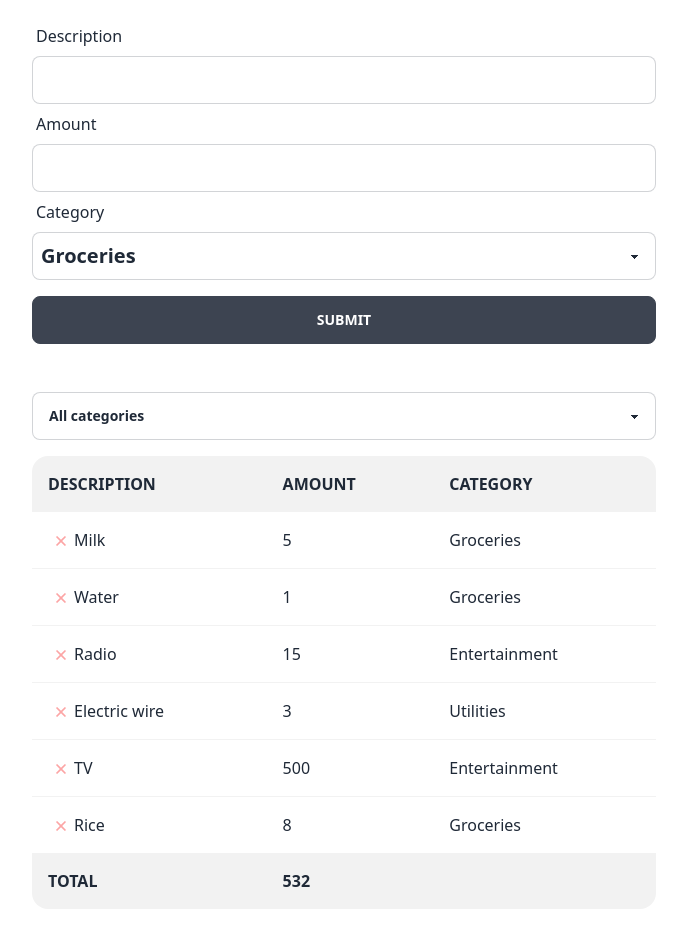
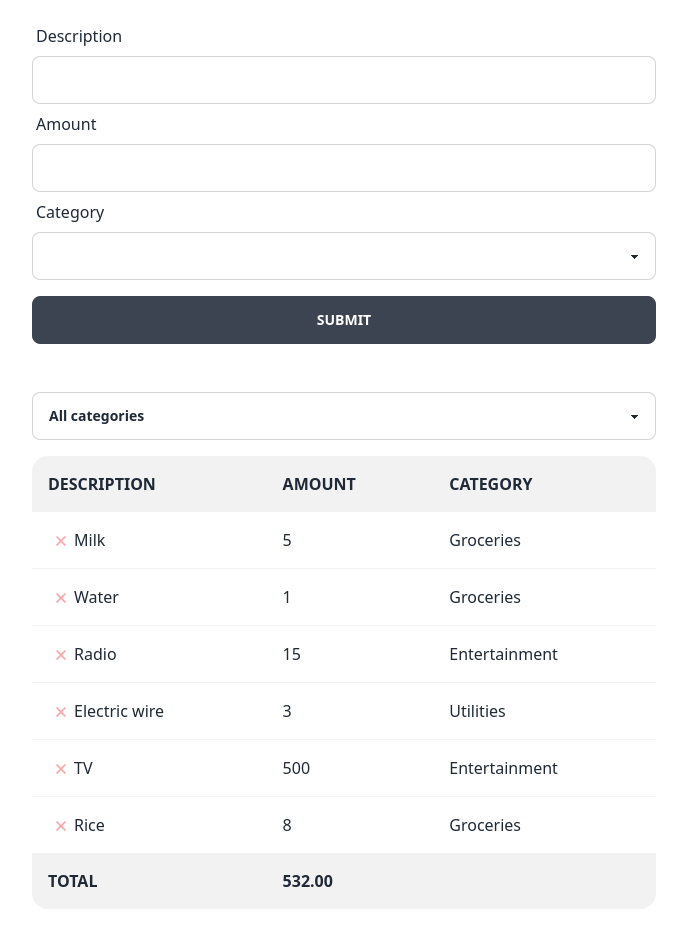
Before and after one commit to HabibMollah/expense-tracker, a React (Vite) app: page / in a window 1280 px wide. Shown: the whole page, without its empty margins (296-983 px from the left). Built offline with nearby package versions, Linux system fonts and the light colour scheme.

Commit message:
add error messages for form validation

```diff
--- a/src/App.tsx
+++ b/src/App.tsx
@@ -16,7 +16,6 @@ function App() {
   function onDelete(id: number) {
     setExpenses(expenses.filter((expense) => expense.id !== id));
   }
-
   return (
     <div>
       <Form />
--- a/src/ExpenseList.tsx
+++ b/src/ExpenseList.tsx
@@ -101,7 +101,9 @@ function ExpenseList({
             <tr>
               <td>Total</td>
               <td>
-                {expenses.reduce((acc, expense) => acc + expense.amount, 0)}
+                {expenses
+                  .reduce((acc, expense) => acc + expense.amount, 0)
+                  .toFixed(2)}
               </td>
               <td></td>
             </tr>
--- a/src/Form.tsx
+++ b/src/Form.tsx
@@ -1,11 +1,19 @@
 import { useForm } from 'react-hook-form';
 import { zodResolver } from '@hookform/resolvers/zod';
-import * as z from 'zod';
+import { z } from 'zod';
 
 const schema = z.object({
-  description: z.string().min(2).max(20),
-  amount: z.number().min(0.01).max(100_000),
-  category: z.enum(['Groceries', 'Utilities', 'Entertainment']),
+  description: z
+    .string()
+    .min(2, { message: 'Description must be 2 characters at least' })
+    .max(20, { message: "Description can't be more than 20 characters" }),
+  amount: z
+    .number({ invalid_type_error: 'Amount required' })
+    .min(0.01)
+    .max(100_000),
+  category: z.enum(['Groceries', 'Utilities', 'Entertainment'], {
+    errorMap: () => ({ message: 'Category is required' }),
+  }),
 });
 
 type FormData = z.infer<typeof schema>;
@@ -23,7 +31,9 @@ function Form() {
     <div className="mx-auto w-11/12 sm:w-10/12 md:w-8/12 lg:w-6/12">
       <form
         className="form-control"
-        onSubmit={handleSubmit((data) => console.log(data))}>
+        onSubmit={handleSubmit((data) => {
+          console.log(data);
+        })}>
         <div>
           <div>
             <label className="label" htmlFor="description">
@@ -35,17 +45,27 @@ function Form() {
               className="input-bordered input w-[100%]"
               id="description"
             />
+            {errors.description && (
+              <p className="mt-1 text-sm text-red-600">
+                {errors.description.message}
+              </p>
+            )}
           </div>
           <div>
             <label className="label" htmlFor="amount">
               Amount
             </label>
             <input
-              {...register('amount')}
+              {...register('amount', { valueAsNumber: true })}
               type="number"
               className="input-bordered input w-[100%]"
               id="amount"
             />
+            {errors.amount && (
+              <p className="mt-1 text-sm text-red-600">
+                {errors.amount.message}
+              </p>
+            )}
           </div>
           <div>
             <label className="label" htmlFor="category">
@@ -55,10 +75,16 @@ function Form() {
               {...register('category')}
               className="select-bordered select block w-[100%] rounded-lg p-2 text-xl"
               id="category">
+              <option value=""></option>
               <option value="Groceries">Groceries</option>
               <option value="Utilities">Utilities</option>
               <option value="Entertainment">Entertainment</option>
             </select>
+            {errors.category && (
+              <p className="mt-1 text-sm text-red-600">
+                {errors.category.message}
+              </p>
+            )}
           </div>
         </div>
         <button className="btn my-4 w-[100%]" type="submit">
```
